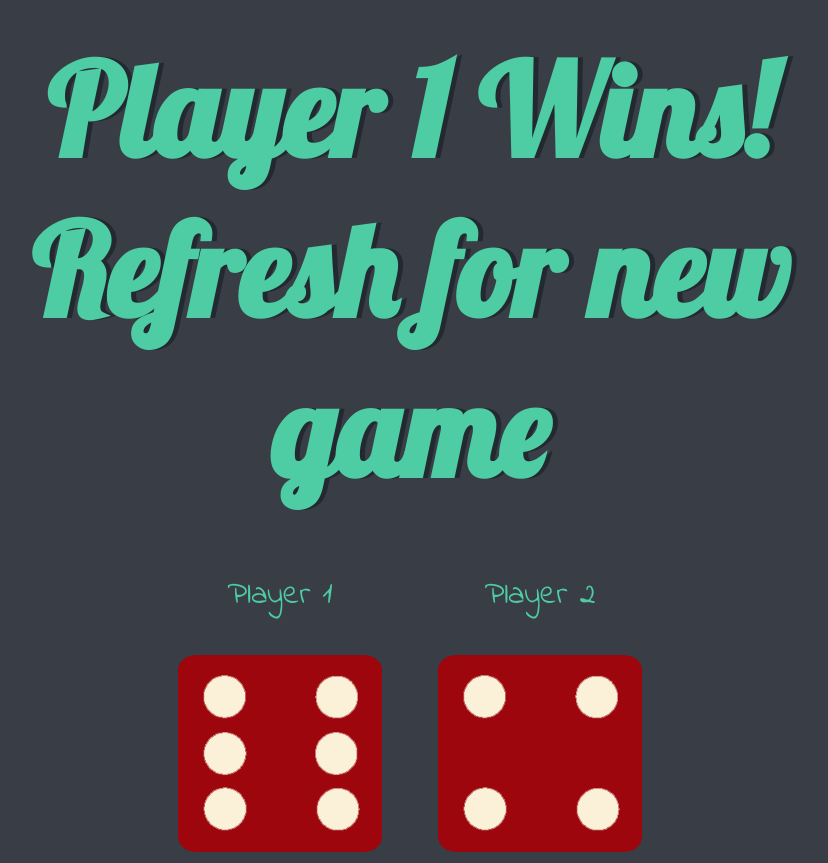
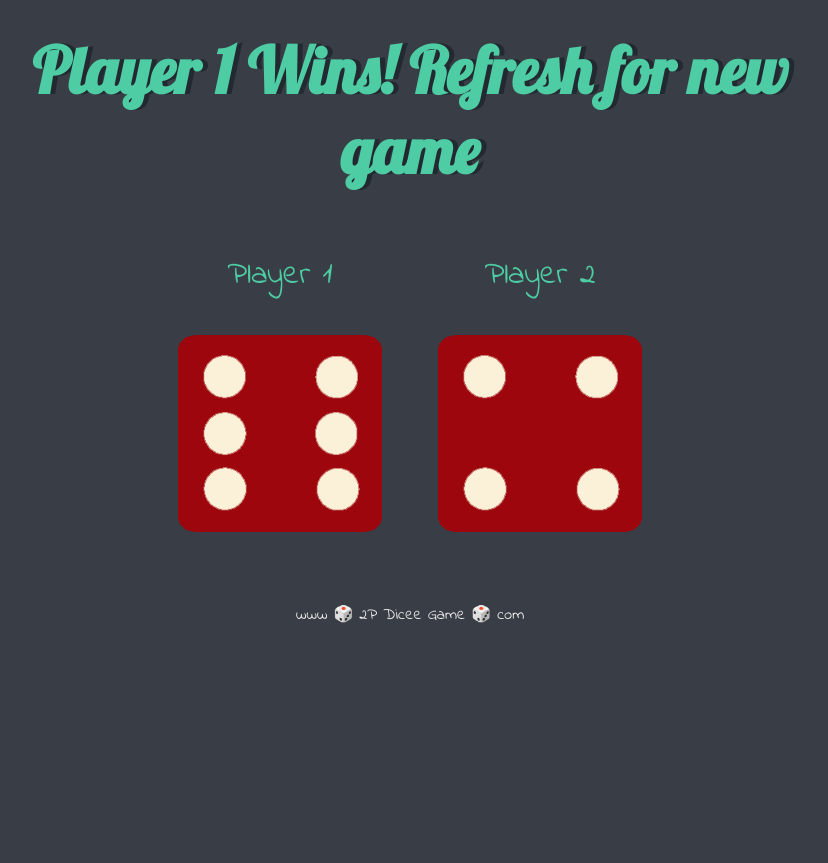
Before and after one commit to Hashmath-19/Dice, a plain HTML site: page index.html in a window 1280 px wide. Shown: the top 863 px of the page, without its empty margins (230-1058 px from the left). After the commit the page ends 800 px from the top, so only its background shows below. Drawn offline with Linux system fonts and the light colour scheme.

Commit message:
Update styles.css
changed h1 size from 8rem to 4rem

```diff
--- a/styles.css
+++ b/styles.css
@@ -18,7 +18,7 @@ h1 {
   margin: 30px;
   font-family: 'Lobster', cursive;
   text-shadow: 5px 0 #232931;
-  font-size: 8rem;
+  font-size: 4rem;
   color: #4ECCA3;
 }
 
```
